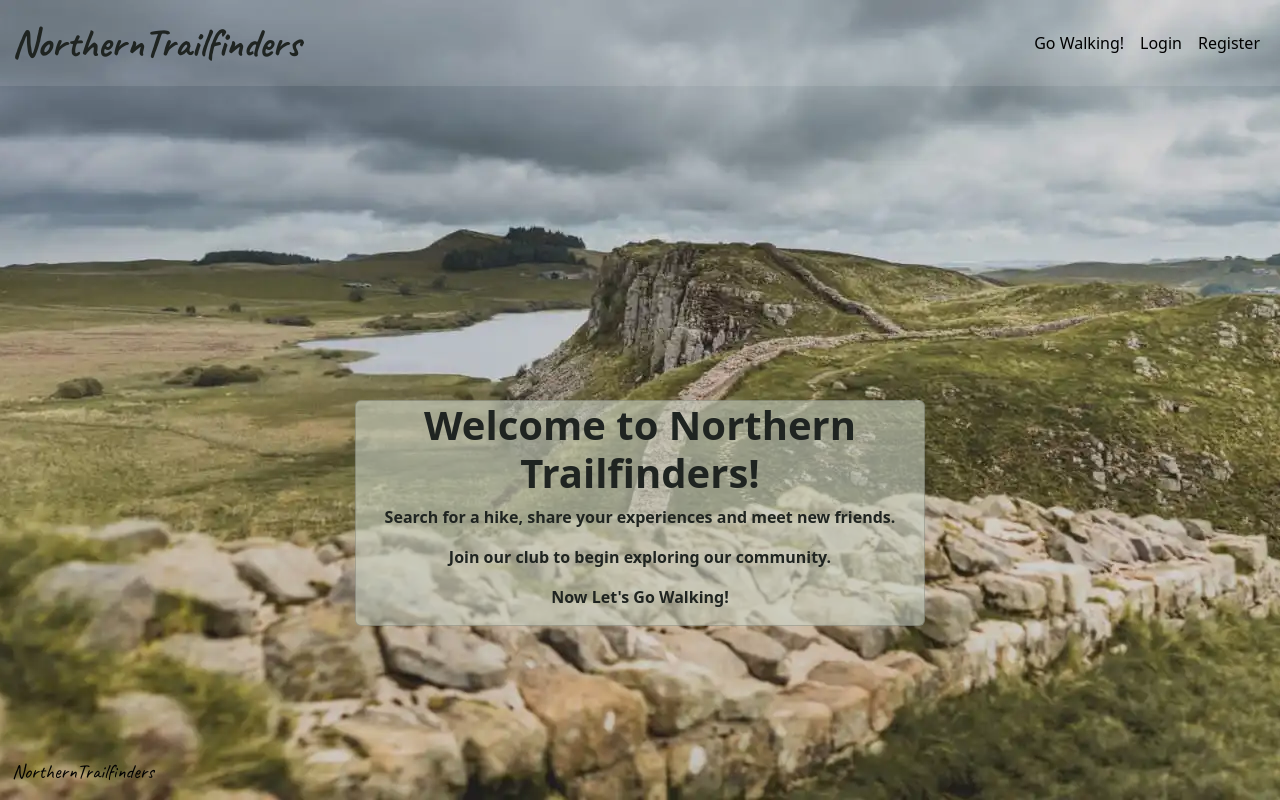
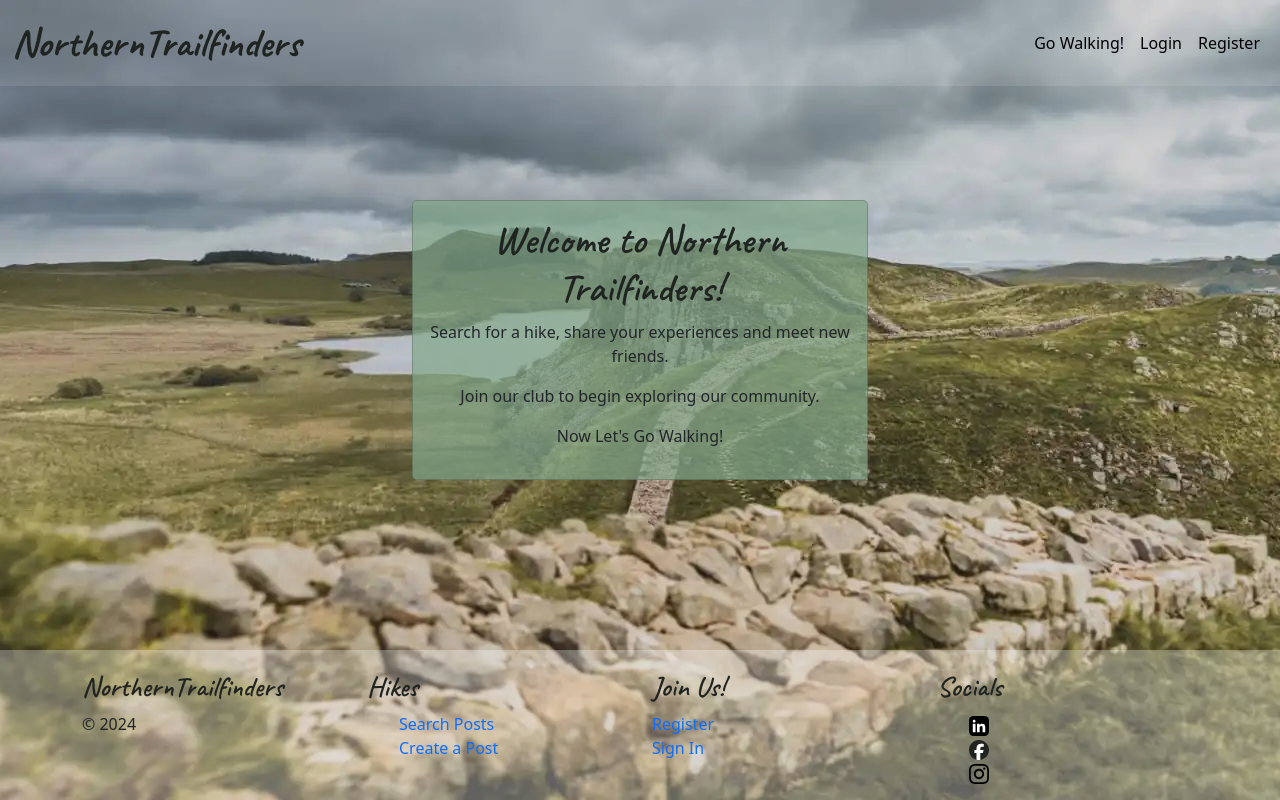
Before and after one commit to ChloeL-E/msp3-trailfinders, a Flask app: page / in a window 1280 px wide. Run offline with Flask 2, Linux system fonts and the light colour scheme.

Commit message:
Added footer content and styling

```diff
--- a/trailfinders/static/css/style.css
+++ b/trailfinders/static/css/style.css
@@ -17,12 +17,12 @@
 }
 
 
-.logo_text,
+.logo-text,
 .navbar-brand {
     font-family: "Caveat";
 }
 
-.logo_text{
+.logo-text{
     font-weight: 700;
     font-size: 40px;
     color: var(--dark_green);
@@ -35,16 +35,45 @@ body {
     background-image: url("/static/media/images/hadrianswall.webp");
   }
 
-  .container {
-    margin-top: 400px;
+.card-placement{
+    margin-top: 100px;
 }
 
-header h1, p {
+header h1 {
     color: var(--dark_green);
     font-weight:600;
+    font-family: "Caveat";
+}
+
+footer a {
+    text-decoration: none;
 }
 
 .card {
-    width: 50%;
-    background-color: rgba(202, 210, 197,0.6);
+    width: 40%;
+    background-color: rgba(132, 169, 140, 0.7);
+    padding: 15px;
+    margin: 100px;
+    border-radius: 5px;
 }
+
+footer {
+    background-color: rgba(255,255,255,0.3);
+    padding-top: 20px;
+}
+
+footer h3 {
+    font-family: "Caveat";
+    font-weight: 600;
+    color: var(--dark_green);
+}
+
+.socials {
+    height:20px;
+    width:20px;
+    color:var(--light_green);
+}
+
+li::marker {
+    content: none;
+}
--- a/trailfinders/templates/base.html
+++ b/trailfinders/templates/base.html
@@ -13,17 +13,18 @@
     integrity="sha384-T3c6CoIi6uLrA9TneNEoa7RxnatzjcDSCmG1MXxSR1GAsXEV/Dwwykc2MPK8M2HN" crossorigin="anonymous">
 
   <!-- Stylesheet-->
-  <link rel="stylesheet" href="{{ url_for('static', filename='css/style.css') }}">
+  <link rel="stylesheet" href="{{ url_for('static', filename='css/style.css') }}" type="text/css">
 
   <!-- PAGE TITLE -->
   <title>Northern Trailfinders</title>
 
 </head>
 
-<body class="d-flex flex-column min-vh-100">
+<body>
+  <div class="d-flex flex-column min-vh-100">
     <nav class="navbar navbar-expand-lg fixed-top" style="background-color:  rgba(255,255,255,0.1)">
       <div class="container-fluid">
-      <a class="navbar-brand logo_text" href="#">NorthernTrailfinders</a>
+        <a class="navbar-brand logo-text" href="#">NorthernTrailfinders</a>
         <!--Hamburger toggler-->
         <button class="navbar-toggler" type="button" data-bs-toggle="collapse" data-bs-target="#navbarSupportedContent"
           aria-controls="navbarSupportedContent" aria-expanded="false" aria-label="Toggle navigation">
@@ -34,27 +35,28 @@
           <ul class="navbar-nav ms-auto mb-2 mb-lg-0">
             <!--Go Walking to be visible to all users-->
             <li class="nav-item">
-            <a class="nav-link active" aria-current="page" href="#">Go Walking!</a>
+              <a class="nav-link active" aria-current="page" href="{{ url_for('home') }}">Go Walking!</a>
             </li>
             {% if session.user %}
             <li class="nav-item">
-            <a class="nav-link active" aria-current="page" href="#">My Hikes</a>
+              <a class="nav-link active" aria-current="page" href="">My Hikes</a>
             </li>
             <li class="nav-item">
-            <a class="nav-link active" aria-current="page" href="#">Logout</a>
+              <a class="nav-link active" aria-current="page" href="">Logout</a>
             </li>
             <!-- Login/Register only shown if user not loggin in-->
             {% else %}
             <li class="nav-item">
-            <a class="nav-link active" aria-current="page" href="#">Login</a>
+              <a class="nav-link active" aria-current="page" href="">Login</a>
             </li>
             <li class="nav-item">
-            <a class="nav-link active" aria-current="page" href="#">Register</a>
+              <a class="nav-link active" aria-current="page" href="">Register</a>
             </li>
             {% endif %}
           </ul>
         </div>
       </div>
+
     </nav>
 
     <!--MAIN CONTENT-->
@@ -64,16 +66,46 @@
     </main>
 
     <!--FOOTER-->
-
     <footer class="mt-auto">
-    <nav class="navbar" style="background-color: rgba(0,0,0,0)">
-        <div class="container-fluid">
-            <a class="navbar-brand" href="#">NorthernTrailfinders</a>
+      <div class="container">
+        <div class="row">
+          <div class="col-sm">
+            <h3>NorthernTrailfinders</h3>
+            <p class="copyright">
+              <span>© 2024</span>
+            </p>
           </div>
-    </nav>
+          <div class="col-sm">
+            <h3>Hikes</h3>
+            <ul class="">
+              <li><a href="">Search Posts</a></li>
+              <li><a href="">Create a Post</a></li>
+            </ul>
+          </div>
+          <div class="col-sm">
+            <h3>Join Us!</h3>
+            <ul class="list-unstyled links">
+              <li><a href="">Register</a></li>
+              <li><a href="">Sign In</a></li>
+            </ul>
+          </div>
+          <div class="col-sm">
+            <h3>Socials</h3>
+            <ul>
+              <li><a><img class="socials" src="/static/media/images/icons/linkedin.svg"></a></li>
+              <li><a><img class="socials" src="/static/media/images/icons/facebook.svg"></a></li>
+              <li><a><img class="socials" src="/static/media/images/icons/instagram.svg"></a></li>
+            </ul>
+          </div>
+        </div>
+      </div>
     </footer>
+  </div>
 
   <!--JAVASCRIPT-->
+  <script src="https://cdn.jsdelivr.net/npm/bootstrap@5.3.2/dist/js/bootstrap.min.js"
+  integrity="sha384-BBtl+eGJRgqQAUMxJ7pMwbEyER4l1g+O15P+16Ep7Q9Q+zqX6gSbd85u4mG4QzX+" crossorigin="anonymous"></script>
+  <script src="{{ url_for('static', filename='js/script.js') }}" type="text/js"></script>
 </body>
 
 </html>
--- a/trailfinders/templates/index.html
+++ b/trailfinders/templates/index.html
@@ -1,8 +1,8 @@
 {%  extends "base.html" %}
 {% block content %}
 
-<header class="container h-100">
-    <div class="row h-100 align-items-center justify-content-center text-center">
+<header class="container card-placement">
+    <div class="row align-items-center justify-content-center text-center">
         <div class="card">
             <h1 class="text-center">Welcome to Northern Trailfinders!</h1>
             <p class="text-center">Search for a hike, share your experiences and meet new friends.</p>
```
Also changed, not shown: trailfinders/static/js/script.js (added), trailfinders/static/media/images/icons/facebook.svg (added), trailfinders/static/media/images/icons/instagram.svg (added), trailfinders/static/media/images/icons/linkedin.svg (added). Lines whose indentation alone changed are shown as unchanged.
